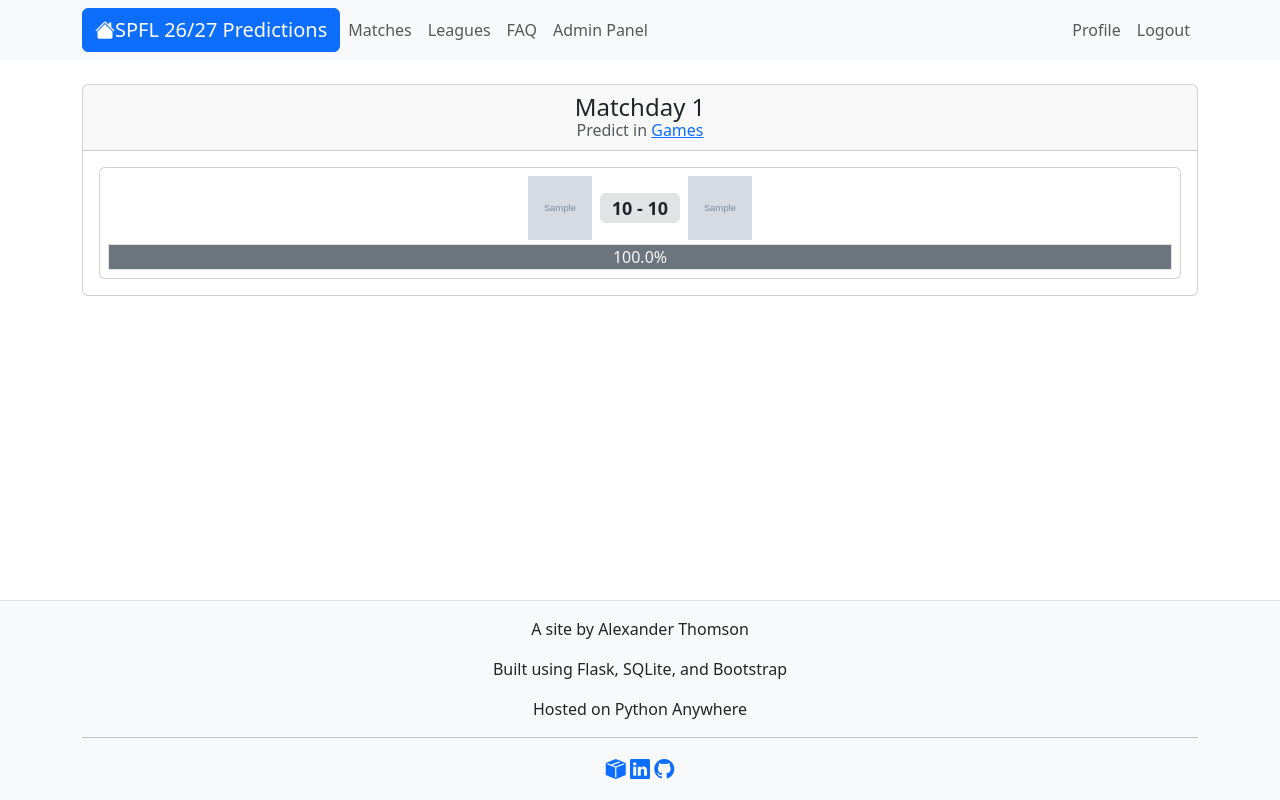
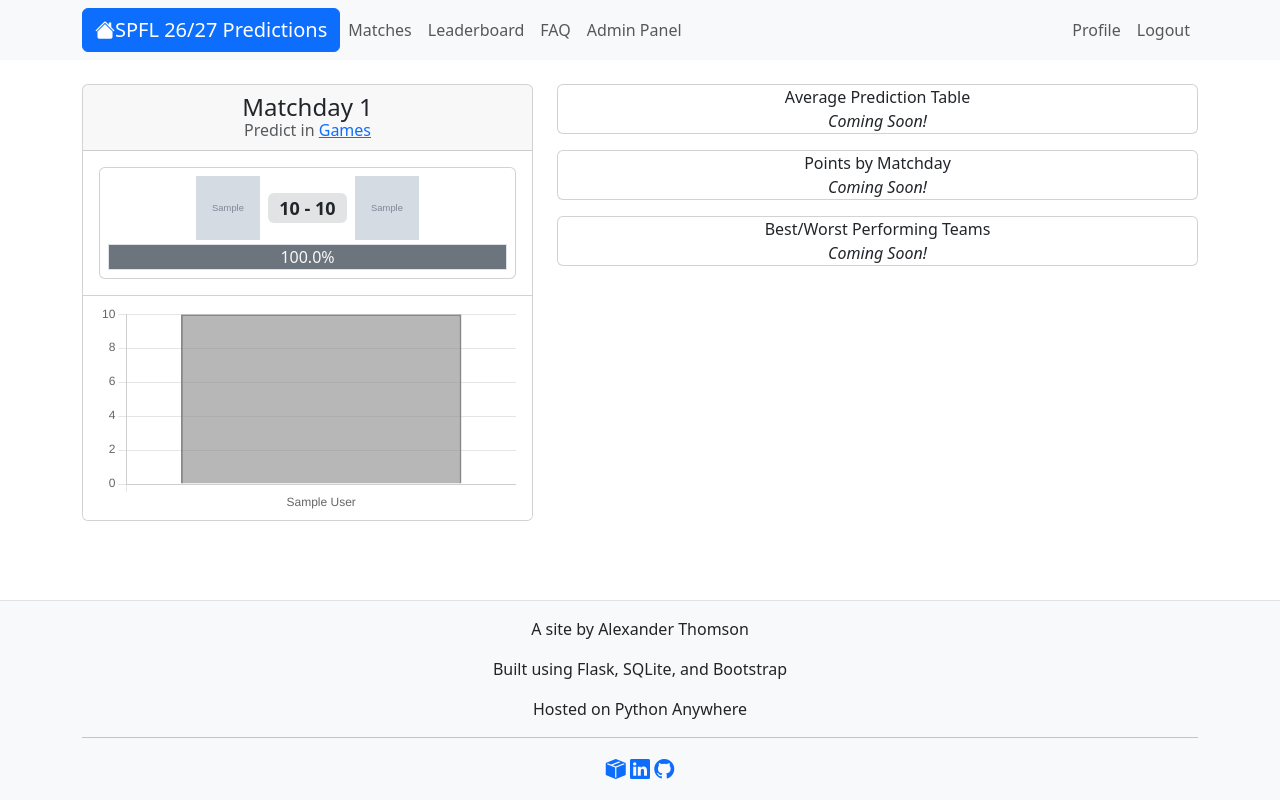
Before and after one commit to EssithAbertay/worldcup_predictions, a Flask app: page / in a window 1280 px wide. Run offline with Flask 3, Linux system fonts and the light colour scheme; a user stored in the database is signed in; tables that the repository leaves empty hold one stand-in row (values such as "Sample post"); grey boxes marked "Sample" are stand-in pictures.

Commit message:
Index updates, Match page bug fix

```diff
--- a/app/routes.py
+++ b/app/routes.py
@@ -14,7 +14,7 @@ from uuid import uuid4
 from pathlib import Path
 from PIL import Image, ImageOps
 import json
-from app.helpers import getMatchday, getNowTime, getGamesForMatchday, getUsersByPointsDesc
+from app.helpers import getMatchday, getNowTime, getGamesForMatchday, getUsersByPointsDesc, getUsers
 
 # TODO: make nowtime, matchday, matchday games, etc a seperate python file, as i keep writing the same fecking code
 
@@ -23,8 +23,6 @@ from app.helpers import getMatchday, getNowTime, getGamesForMatchday, getUsersBy
 @app.route("/index/matchday-<int:matchday>")
 @login_required
 def index(matchday=None):
-
-
     # REQUIREMENTS FOR NEW INDEX PAGE
     # 1. Stats by matchday
     #       Points Earned
@@ -32,9 +30,7 @@ def index(matchday=None):
     # 2. Rank History by Matchday
     # 3. Games by matchday
 
-
     # GET current matchday
-
     matchday = getMatchday(matchday)
     lastMatchday = db.session.scalar(sa.select(sa.func.max(Game.matchday))) # maybe make this a helper too?
 
@@ -68,12 +64,29 @@ def index(matchday=None):
 
     # matchday users stats, maybe divide by game?
 
+    # matchday points, who got the most points on x day!, This is kinda bad as it's an N+1 Query Problem, but whatever it works and we only have 10 users anyway
+    users = getUsers()
+
+    matchdayPointsEarned = []
+
+    for user in users:
+        matchdayPointsEarned.append([user.display_name, user.getMatchdayPoints(matchday), user.colour])
+
+    matchdayPointsEarned.sort(key=lambda x: x[1], reverse=True)
+
+
+
+    # create an average table based on our predictions
+
+
+
     context = {
         "title": "Home",
         "matchday": matchday,
         "maxMatchday": lastMatchday,
         "matchdayGames": matchdayGames,
         "matchdayPredictions": matchdayPredictions,
+        "matchdayPointsEarned": matchdayPointsEarned,
         "nowTime": getNowTime()
     }
 
@@ -286,7 +299,7 @@ def matches(matchday=None):
 
     missedGames= db.session.scalars(sa.select(Game).where(Game.status == "postponed")).all()
 
-    if (missedGames is not None):
+    if (missedGames == ''):
         postponed = True
 
 
--- a/app/templates/base.html
+++ b/app/templates/base.html
@@ -34,7 +34,7 @@
                         </li>
 
                         <li class="nav-item">
-                            <a class="nav-link" href="{{url_for('leaderboard')}}">Leagues</a>
+                            <a class="nav-link" href="{{url_for('leaderboard')}}">Leaderboard</a>
                         </li>
 
                         <li class="nav-item">
--- /dev/null
+++ b/app/templates/components/_index_matchday_info.html
@@ -0,0 +1,155 @@
+<div class="card mb-3">
+    <div class="card-header">
+        <div class="row justify-content-around align-items-center">
+            <div class = "col-3">
+                {% if matchday > 1 %}
+                    <a class="btn btn-primary w-100" href="{{ url_for('index', matchday=matchday-1) }}">
+                        <i class="bi bi-arrow-left"></i>
+                    </a>
+                {% endif %}
+            </div>
+
+            <div class = "col">
+                <h4 class="mb-0 card-title">Matchday {{ matchday }}</h4>
+                <p class = "card-subtitle text-muted">Predict in <a href="{{url_for('matches', matchday=matchday)}}">Games</a></p>
+            </div>
+
+            <div class = "col-3">
+                {% if matchday < maxMatchday %}
+                    <a class="btn btn-primary w-100" href="{{ url_for('index', matchday=matchday+1) }}">
+                        <i class="bi bi-arrow-right"></i>
+                    </a>
+                {% endif %}
+            </div>
+        </div>
+    </div>
+
+    <div class="card-body">
+        {% for game in matchdayGames %}
+            <div class="card  {{ 'mb-0' if loop.last else 'mb-3' }} p-1 pt-2" data-bs-toggle="collapse" data-bs-target="#collapse{{game.id}}" aria-expanded="false" aria-controls="collapse{{rank}}">
+                <div class="d-flex justify-content-center align-items-center gap-2 fs-4">
+                    <img class="align-self-center" src="{{game.home_team.logo()}}" alt="Home Logo" style="width: 64px; height: 64px;">
+
+                        <span class="badge bg-secondary-subtle text-dark m-0">
+                            {% if game.home_score is none or game.away_score is none %}
+                                {{ game.kickoff.strftime('%H:%M') }}
+                            {%else%}
+                                {{ game.home_score }} - {{ game.away_score }}
+                            {%endif%}
+                        </span>
+
+                    <img class="align-self-center" src="{{game.away_team.logo()}}" alt="Away Logo" style="width: 64px; height: 64px;">
+                </div>
+
+                <!--{% set avg_home = game.get_average_home_score() %}
+                {% set avg_away = game.get_average_away_score() %}
+
+                <span>{{avg_home | float | round(2) if avg_home is not none else "?" }} - {{avg_away | float | round(2) if avg_away is not none else "?"}}</span>-->
+
+                <div class="container d-flex w-100 p-1 align-items-center" >
+                    <div class="bg-primary rounded-start text-light border border-end-0" style="width: {{matchdayPredictions[loop.index-1][0]}}%; min-height: 26px;">
+                        {% if matchdayPredictions[loop.index-1][0] >= 12 %}
+                        <span>  {{matchdayPredictions[loop.index-1][0]}}%</span>
+                        {% endif %}
+                    </div>
+
+                    <div class="bg-secondary text-light border border-start-0 border-end-0"  style="width: {{matchdayPredictions[loop.index-1][2]}}%; min-height: 26px;">
+                        {% if matchdayPredictions[loop.index-1][2] >= 12 %}
+                        <span>  {{matchdayPredictions[loop.index-1][2]}}% </span>
+                        {% endif %}
+                    </div>
+
+                    <div class="bg-danger rounded-end text-light border border-start-0" style="width: {{matchdayPredictions[loop.index-1][1]}}%; min-height: 26px;">
+                        {% if matchdayPredictions[loop.index-1][1] >= 12 %}
+                        <span>  {{matchdayPredictions[loop.index-1][1]}}%</span>
+                        {% endif %}
+                    </div>
+                </div>
+
+                <div class="collapse" id="collapse{{game.id}}">
+                    <div class="card-body m-2">
+                        {% for prediction in game.predictions %}
+                            {% if prediction.match.kickoff <= nowTime or prediction.author.username == current_user.username %}
+                                <div class="d-flex justify-content-center align-items-center gap-2 fs-4 border rounded">
+
+                                    <img src="{{ prediction.author.avatar(48) }}" alt="User Avatar" class="m-0 border border-secondary rounded align-self-start" style="width: 48px; height: 48px;">
+
+                                    <span class="fi fi-{{ prediction.match.home_team.flag_code }} align-self-center fs-1 border"></span>
+
+                                    <span class="text-center" style="width: 2rem;">
+                                        {{ prediction.home_score_predicted }}
+                                    </span>
+
+                                    <i class="bi bi-x-diamond-fill {{ "text-success" if prediction.score_points else "text-warning" if prediction.result_points else "" }}"></i>
+
+                                    <span class="text-center" style="width: 2rem;">
+                                        {{ prediction.away_score_predicted }}
+                                    </span>
+
+                                    <span class="fi fi-{{ prediction.match.away_team.flag_code }} align-self-center fs-1 border"></span>
+                                </div>
+                            {% else %}
+                                {% include '_hidden_prediction.html'%}
+                            {% endif %}
+                        {% endfor %}
+                    </div>
+                </div>
+
+            </div>
+        {% endfor %}
+
+    </div>
+
+    <ul class="list-group list-group-flush">
+        <li class="list-group-item">
+            <div>
+                <canvas id="matchdayChart"></canvas>
+            </div>
+        </li>
+    </ul>
+</div>
+
+
+<script>
+    function hexToRgba(hex, alpha) {
+        const r = parseInt(hex.slice(1, 3), 16);
+        const g = parseInt(hex.slice(3, 5), 16);
+        const b = parseInt(hex.slice(5, 7), 16);
+
+        return `rgba(${r}, ${g}, ${b}, ${alpha})`;
+    }
+
+    const matchdayPointsEarned = {{ matchdayPointsEarned | tojson }};
+    const labels = matchdayPointsEarned.map(item => item[0]);
+    const data = matchdayPointsEarned.map(item => item[1]);
+    const colours = matchdayPointsEarned.map(item => item[2]);
+</script>
+
+<script src="https://cdn.jsdelivr.net/npm/chart.js"></script>
+
+<script>
+    const chartConfig = {
+        type: 'bar',
+        data: {
+            labels: labels,
+            datasets: [{
+                label: 'Points Earned',
+                data: data,
+                backgroundColor: colours.map(color => hexToRgba(color, 0.6)),
+                borderColor: colours,
+                borderWidth: 2,
+            }]
+        },
+        options: {
+            plugins:{
+                legend: {
+                    display: false,
+                },
+            },
+        },
+    };
+
+    document.querySelectorAll('#matchdayChart').forEach(canvas => {
+        new Chart(canvas, chartConfig);
+    });
+</script>
--- a/app/templates/_leaderboard_user.html
+++ b/app/templates/components/_leaderboard_user.html
@@ -10,8 +10,6 @@
                     {{ rankInfo.current_rank}}.
             </div>
 
-
-
             <div class="col-3 fs-6 p-0 ms-1">
                 {{user.points}} pts
             </div>
@@ -19,9 +17,8 @@
             <div class="col fs-5 p-0 text-start text-truncate">
                 <img class="border border-secondary rounded" src="{{ user.avatar(48) }}" alt="User Avatar" style="width: 36px; height: 36px;">
 
-                <a href="{{ url_for('user', username=user.username) }}"> {{user.username}}</a>
+                <a href="{{ url_for('user', username=user.username) }}"> {{user.display_name}}</a>
             </div>
-
 
             <div class="col-2 fs-6">
                 {% if user.upcoming_predictions%}
@@ -34,7 +31,6 @@
                     </button>
                 {% endif %}
             </div>
-
         </div>
 
         <div class="collapse" id="collapse{{rank}}">
--- a/app/templates/index.html
+++ b/app/templates/index.html
@@ -2,110 +2,30 @@
 
 {% block content %}
 <div class="text-center ">
-    <div class="card mb-3">
-        <div class="card-header">
-            <div class="row justify-content-around align-items-center">
-                <div class = "col-3">
-                    {% if matchday > 1 %}
-                        <a class="btn btn-primary w-100" href="{{ url_for('index', matchday=matchday-1) }}">
-                            <i class="bi bi-arrow-left"></i>
-                        </a>
-                    {% endif %}
-                </div>
-
-                <div class = "col">
-                    <h4 class="mb-0 card-title">Matchday {{ matchday }}</h4>
-                    <p class = "card-subtitle text-muted">Predict in <a href="{{url_for('matches', matchday=matchday)}}">Games</a></p>
-                </div>
-
-                <div class = "col-3">
-                    {% if matchday < maxMatchday %}
-                        <a class="btn btn-primary w-100" href="{{ url_for('index', matchday=matchday+1) }}">
-                            <i class="bi bi-arrow-right"></i>
-                        </a>
-                    {% endif %}
-                </div>
-            </div>
+    <div class = "row">
+        <div class="col-5">
+           {% include 'components/_index_matchday_info.html'%}
         </div>
 
-        <div class="card-body">
-            {% for game in matchdayGames %}
-                <div class="card  {{ 'mb-0' if loop.last else 'mb-3' }} p-1 pt-2" data-bs-toggle="collapse" data-bs-target="#collapse{{game.id}}" aria-expanded="false" aria-controls="collapse{{rank}}">
-                    <div class="d-flex justify-content-center align-items-center gap-2 fs-4">
-                        <img class="align-self-center" src="{{game.home_team.logo()}}" alt="Home Logo" style="width: 64px; height: 64px;">
+        <div class="col">
+            <div class="card mb-3">
+                Average Prediction Table <br>
+                <i> Coming Soon! </i>
+            </div>
 
-                            <span class="badge bg-secondary-subtle text-dark m-0">
-                                {% if game.home_score is none or game.away_score is none %}
-                                    {{ game.kickoff.strftime('%H:%M') }}
-                                {%else%}
-                                    {{ game.home_score }} - {{ game.away_score }}
-                                {%endif%}
-                            </span>
+            <div class="card mb-3">
+                Points by Matchday <br>
+                <i> Coming Soon! </i>
+            </div>
 
-                        <img class="align-self-center" src="{{game.away_team.logo()}}" alt="Away Logo" style="width: 64px; height: 64px;">
-                    </div>
-
-                    <!--{% set avg_home = game.get_average_home_score() %}
-                    {% set avg_away = game.get_average_away_score() %}
-
-                    <span>{{avg_home | float | round(2) if avg_home is not none else "?" }} - {{avg_away | float | round(2) if avg_away is not none else "?"}}</span>-->
-
-                    <div class="container d-flex w-100 p-1 align-items-center" >
-                        <div class="bg-primary rounded-start text-light border border-end-0" style="width: {{matchdayPredictions[loop.index-1][0]}}%; min-height: 26px;">
-                            {% if matchdayPredictions[loop.index-1][0] >= 12 %}
-                            <span>  {{matchdayPredictions[loop.index-1][0]}}%</span>
-                            {% endif %}
-                        </div>
-
-                        <div class="bg-secondary text-light border border-start-0 border-end-0"  style="width: {{matchdayPredictions[loop.index-1][2]}}%; min-height: 26px;">
-                            {% if matchdayPredictions[loop.index-1][2] >= 12 %}
-                            <span>  {{matchdayPredictions[loop.index-1][2]}}% </span>
-                            {% endif %}
-                        </div>
-
-                        <div class="bg-danger rounded-end text-light border border-start-0" style="width: {{matchdayPredictions[loop.index-1][1]}}%; min-height: 26px;">
-                            {% if matchdayPredictions[loop.index-1][1] >= 12 %}
-                            <span>  {{matchdayPredictions[loop.index-1][1]}}%</span>
-                            {% endif %}
-                        </div>
-                    </div>
-
-                    <div class="collapse" id="collapse{{game.id}}">
-                        <div class="card-body m-2">
-                            {% for prediction in game.predictions %}
-                                {% if prediction.match.kickoff <= nowTime or prediction.author.username == current_user.username %}
-                                    <div class="d-flex justify-content-center align-items-center gap-2 fs-4 border rounded">
-
-                                        <img src="{{ prediction.author.avatar(48) }}" alt="User Avatar" class="m-0 border border-secondary rounded align-self-start" style="width: 48px; height: 48px;">
-
-                                        <span class="fi fi-{{ prediction.match.home_team.flag_code }} align-self-center fs-1 border"></span>
-
-                                        <span class="text-center" style="width: 2rem;">
-                                            {{ prediction.home_score_predicted }}
-                                        </span>
-
-                                        <i class="bi bi-x-diamond-fill {{ "text-success" if prediction.score_points else "text-warning" if prediction.result_points else "" }}"></i>
-
-                                        <span class="text-center" style="width: 2rem;">
-                                            {{ prediction.away_score_predicted }}
-                                        </span>
-
-                                        <span class="fi fi-{{ prediction.match.away_team.flag_code }} align-self-center fs-1 border"></span>
-                                    </div>
-                                {% else %}
-                                    {% include '_hidden_prediction.html'%}
-                                {% endif %}
-                            {% endfor %}
-                        </div>
-                    </div>
-
-                </div>
-            {% endfor %}
+            <div class="card mb-3">
+                Best/Worst Performing Teams <br>
+                <i> Coming Soon! </i>
+            </div>
 
         </div>
     </div>
 </div>
-
 {% endblock %}
 
 {% block footer %}
--- a/app/templates/leaderboard.html
+++ b/app/templates/leaderboard.html
@@ -5,13 +5,12 @@
 <div class="container">
     {% for user in users %}
         {% set rank = loop.index%}
-        {% include '_leaderboard_user.html'%}
+        {% include 'components/_leaderboard_user.html'%}
     {% endfor %}
 </div>
 
 {% endblock %}
 
-
 {% block footer %}
    {%include '_footer.html'%}
 {%endblock%}
--- a/app/templates/matches.html
+++ b/app/templates/matches.html
@@ -54,7 +54,7 @@
             {% endfor %}
         </div>
     </div>
-    {%endif%}
+    {% endif %}
     {% set ns = namespace(curr_date=None) %}
 
     {% for prediction in form.predictions %}
```
Also changed, not shown: app/models.py (+16 -4 lines), migrations/versions/cea30837ff4e_user_colour_field.py (added, +32 -0 lines), app/helpers.py (line endings or trailing spaces).
